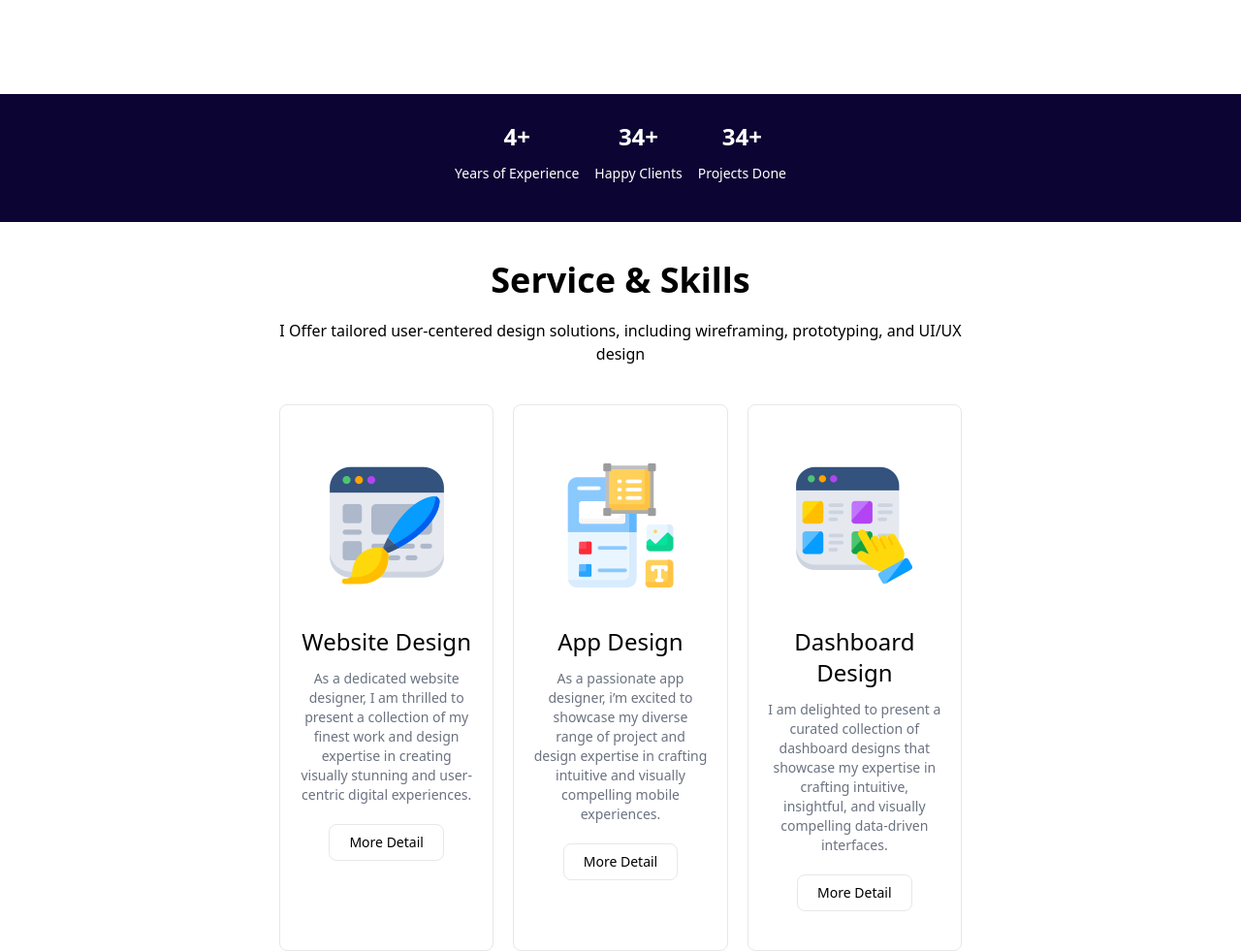
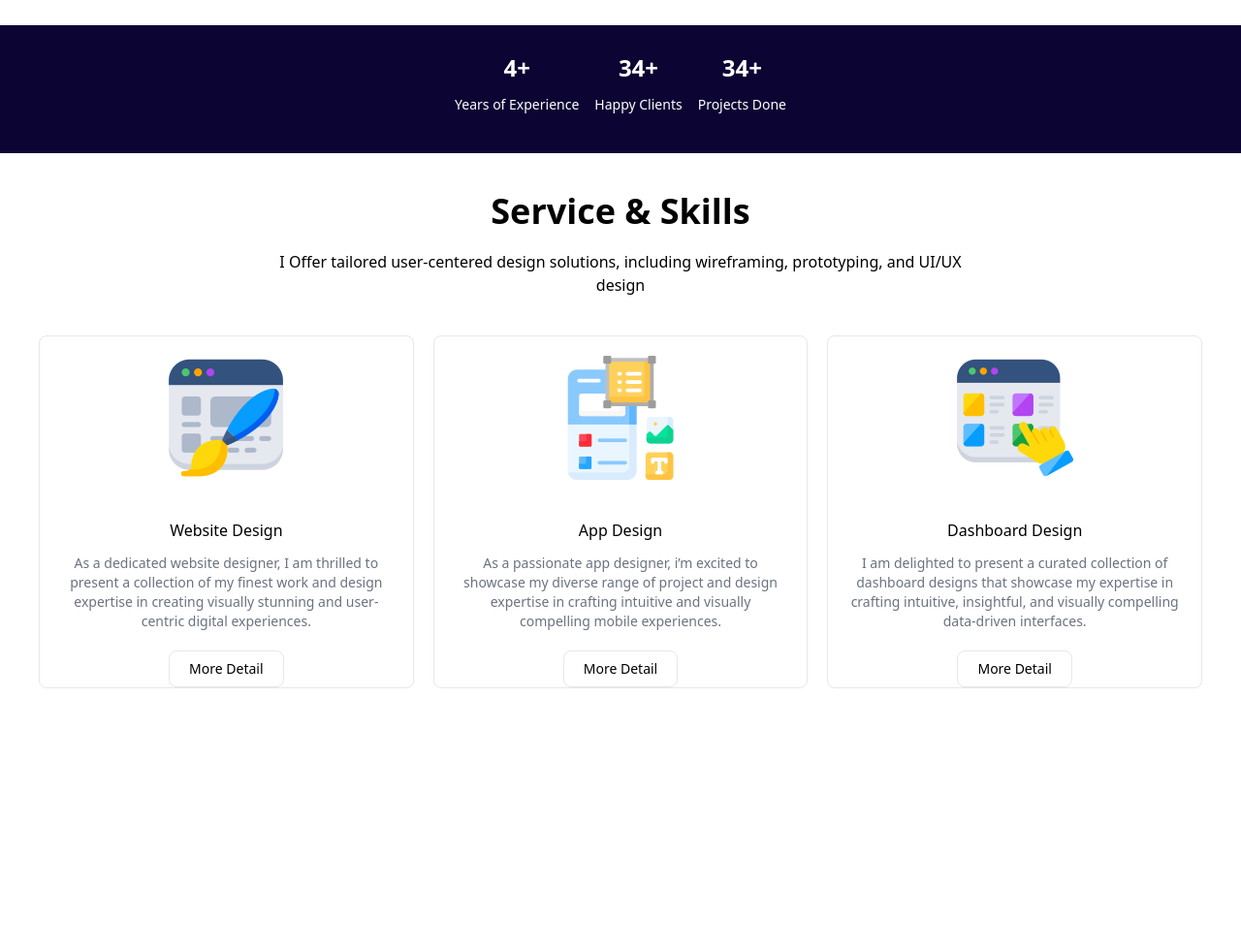
Before and after one commit to alviannn15/alfianpersonal, a website: page index.html in a window 1280 px wide. Shown: the part 733-1714 px from the top of the page at 97% size. After the commit the page ends 1483 px from the top, so only its background shows below. Drawn offline with Linux system fonts and the light colour scheme.

Commit message:
feature: responsive design

```diff
--- a/index.html
+++ b/index.html
@@ -16,8 +16,9 @@
       rel="stylesheet"
     />
   </head>
+
   <body>
-    <header class="p-10 xl:px-72">
+    <header class="p-10 xl:max-w-6xl justify-center mx-auto">
       <nav class="flex justify-between items-center">
         <img src="./assets/image/logo.png" alt="logo" />
         <ul class="hidden md:flex items-center gap-8">
@@ -34,7 +35,7 @@
       </nav>
     </header>
 
-    <div class="p-10 xl:px-72">
+    <div class="p-10 xl:max-w-6xl justify-center mx-auto">
       <div
         class="sm:text-center flex flex-col justify-center gap-5 xl:flex-row lg:items-center"
       >
@@ -42,14 +43,14 @@
           <div
             class="sm:mx-auto inline-flex items-center gap-x-2 rounded-3xl bg-gray-100 px-2 py-1 font-medium text-black lg:px-4 lg:py-2 mb-2"
           >
-            <span class="relative flex h-2 w-2 lg:h-3 lg:w-3"
-              ><span
+            <span class="relative flex h-2 w-2 lg:h-3 lg:w-3">
+              <span
                 class="absolute inline-flex h-full w-full animate-ping rounded-full bg-lime-400 opacity-75"
-              ></span
-              ><span
+              ></span>
+              <span
                 class="relative inline-flex h-2 w-2 rounded-full bg-lime-500 lg:h-3 lg:w-3"
-              ></span
-            ></span>
+              ></span>
+            </span>
             <p class="text-xs lg:text-sm">Available for new opportunities</p>
           </div>
           <h1 class="text-4xl font-bold my-5 antialiased">
@@ -83,7 +84,7 @@
     </div>
 
     <div
-      class="flex gap-4 justify-center items-center flex-wrap bg-secondary-500 my-10 p-7 xl:px-72"
+      class="flex gap-4 justify-center items-center flex-wrap bg-secondary-500 my-10 p-7 xl:w-full"
     >
       <!-- Card -->
       <div class="basis-auto">
@@ -120,16 +121,18 @@
         prototyping, and UI/UX design
       </p>
     </div>
-    <div class="flex flex-col lg:flex-row gap-5 p-10 md:flex-col xl:px-72">
+    <div
+      class="flex flex-col lg:flex-row gap-5 p-10 md:flex-row xl:max-w-6xl items-center justify-center mx-auto"
+    >
       <div
-        class="w-full md:w-1/2 border py-10 px-5 rounded-lg text-center object-center"
+        class="w-full md:w-1/2 border py-5 px-5 rounded-lg text-center object-center"
       >
         <img
           src="./assets/icon/web.png"
           alt="icon-web"
           class="mb-5 p-5 mx-auto"
         />
-        <h1 class="text-2xl">Website Design</h1>
+        <h1 class="text-xl font-medium">Website Design</h1>
         <p class="text-gray-500 my-3 text-sm mb-5">
           As a dedicated website designer, I am thrilled to present a collection
           of my finest work and design expertise in creating visually stunning
@@ -138,14 +141,14 @@
         <button class="text-sm py-2 px-5 border rounded-lg">More Detail</button>
       </div>
       <div
-        class="w-full md:w-1/2 border py-10 px-5 rounded-lg text-center object-center"
+        class="w-full md:w-1/2 border py-5 px-5 rounded-lg text-center object-center"
       >
         <img
           src="./assets/icon/mobile.png"
           alt="icon-web"
           class="mb-5 p-5 mx-auto"
         />
-        <h1 class="text-2xl">App Design</h1>
+        <h1 class="text-xl font-medium">App Design</h1>
         <p class="text-gray-500 my-3 text-sm mb-5">
           As a passionate app designer, i’m excited to showcase my diverse range
           of project and design expertise in crafting intuitive and visually
@@ -153,15 +156,16 @@
         </p>
         <button class="text-sm py-2 px-5 border rounded-lg">More Detail</button>
       </div>
+
       <div
-        class="w-full md:w-1/2 border py-10 px-5 rounded-lg text-center object-center"
+        class="w-full md:w-1/2 border py-5 px-5 rounded-lg text-center object-center"
       >
         <img
           src="./assets/icon/dashboard.png"
           alt="icon-web"
           class="mb-5 p-5 mx-auto"
         />
-        <h1 class="text-2xl">Dashboard Design</h1>
+        <h1 class="text-xl font-medium">Dashboard Design</h1>
         <p class="text-gray-500 my-3 text-sm mb-5">
           I am delighted to present a curated collection of dashboard designs
           that showcase my expertise in crafting intuitive, insightful, and
```
